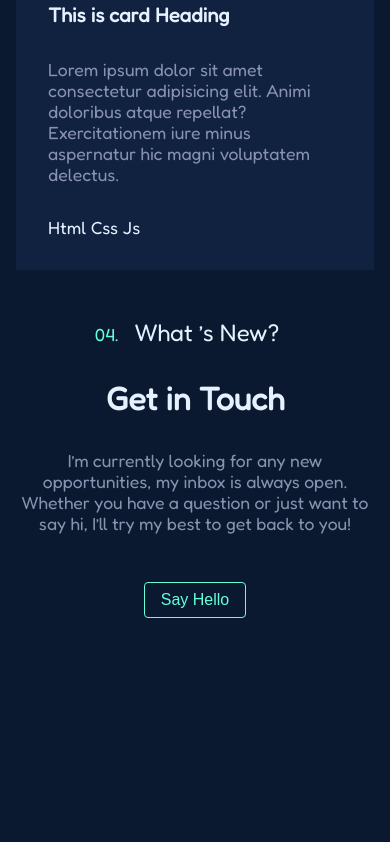
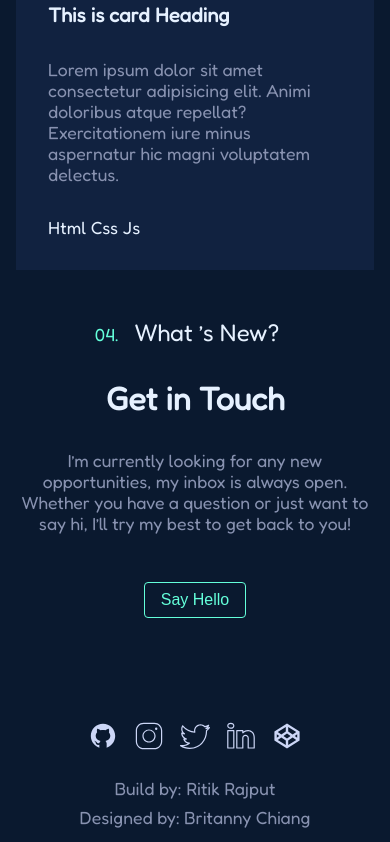
Before and after one commit to RitikRajput696/v3, a plain HTML site: page index.html in a window 390 px wide. Shown: the part 2389-3231 px from the top of the page. Drawn offline with Linux system fonts and the light colour scheme.

Commit message:
added animation to nav links and added sidebar in mobile mode

```diff
--- a/index.html
+++ b/index.html
@@ -99,7 +99,7 @@
                                     <svg xmlns="http://www.w3.org/2000/svg" viewBox="0 0 512 512">
                                         <path
                                             d="M384 320c-17.67 0-32 14.33-32 32v96H64V160h96c17.67 0 32-14.32 32-32s-14.33-32-32-32L64 96c-35.35 0-64 28.65-64 64V448c0 35.34 28.65 64 64 64h288c35.35 0 64-28.66 64-64v-96C416 334.3 401.7 320 384 320zM502.6 9.367C496.8 3.578 488.8 0 480 0h-160c-17.67 0-31.1 14.32-31.1 31.1c0 17.67 14.32 31.1 31.99 31.1h82.75L178.7 290.7c-12.5 12.5-12.5 32.76 0 45.26C191.2 348.5 211.5 348.5 224 336l224-226.8V192c0 17.67 14.33 31.1 31.1 31.1S512 209.7 512 192V31.1C512 23.16 508.4 15.16 502.6 9.367z" />
-                                    </svg>
+                                    </svg>0
                                 </div>
                             </div>
                             <div class="card-heading">
--- a/sass/base/_reset.scss
+++ b/sass/base/_reset.scss
@@ -7,3 +7,6 @@
   padding: 0;
   box-sizing: border-box;
 }
+html {
+  scroll-behavior: smooth;
+}
--- a/sass/layout/_footer.scss
+++ b/sass/layout/_footer.scss
@@ -1,7 +1,7 @@
 @use "../utils/color" as clr;
 
 footer {
-  padding-top: 10rem;
+  padding-top: 5rem;
   display: flex;
   flex-direction: column;
   justify-content: center;
--- a/sass/layout/_header.scss
+++ b/sass/layout/_header.scss
@@ -2,4 +2,5 @@
 
 header {
   @include mix.d-flex;
+  // position: sticky;
 }
--- a/sass/layout/_nav.scss
+++ b/sass/layout/_nav.scss
@@ -17,6 +17,7 @@ nav {
   a {
     margin-right: 1rem;
     font-size: 1.1rem;
+    transition: all 0.5s ease;
   }
 }
 .hamburger {
--- a/sass/utils/_breakpoint.scss
+++ b/sass/utils/_breakpoint.scss
@@ -116,7 +116,16 @@
     width: 100vw;
   }
   .sidebar {
-    display: none !important;
+    margin-top: 5rem;
+    flex-direction: row;
+    width: 100% !important;
+    height: 5rem !important;
+    position: static !important;
+    z-index: 0;
+    .social__icons {
+      flex-direction: row;
+      gap: 1rem;
+    }
   }
   aside {
     display: none !important;
```
Also changed, not shown: css/style.css.
